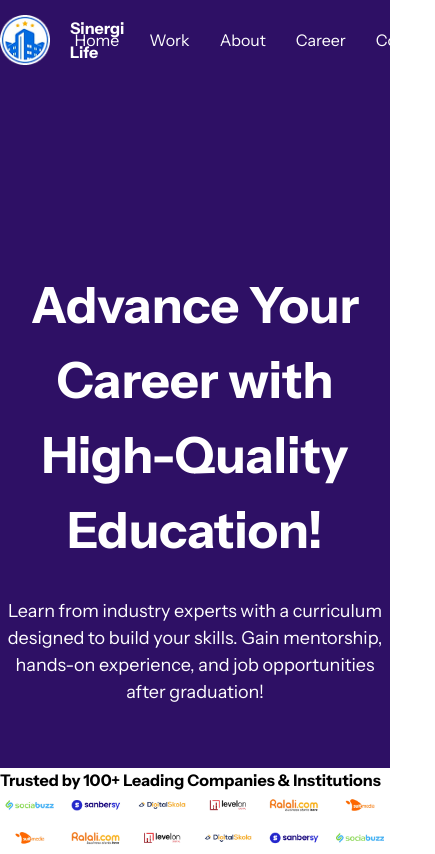
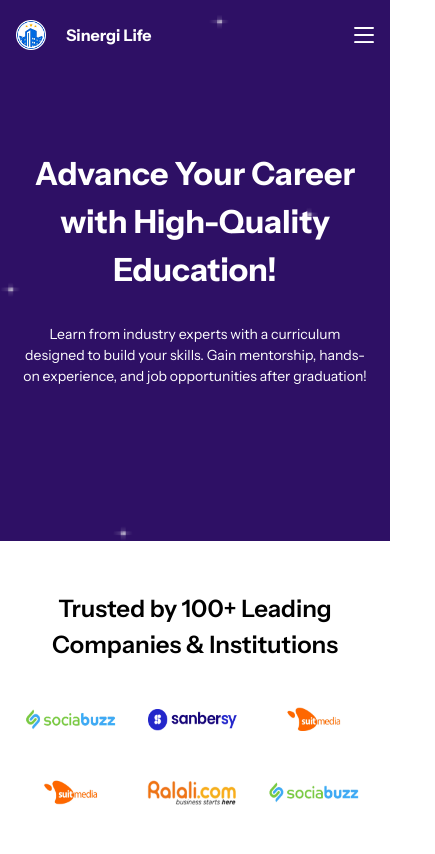
Before and after one commit to Haidarr-h/try-sinergi-tailwind, a website: page src/index.html in a window 390 px wide. Shown: the top 854 px of the page, 435 px wide, since content can reach past the window. Drawn offline with Linux system fonts and the light colour scheme; a web font is replaced by a local one.

Commit message:
add 2 pages

```diff
--- a/src/index.html
+++ b/src/index.html
@@ -1,5 +1,5 @@
 <!DOCTYPE html>
-<html lang="en">
+<html lang="en" class="overflow-x-hidden">
   <head>
     <meta charset="UTF-8" />
     <meta name="viewport" content="width=device-width, initial-scale=1.0" />
@@ -7,30 +7,62 @@
     <link href="./output.css" rel="stylesheet" />
   </head>
 
-  <body class="font-instru">
-    <!-- !NAVBAR -->
-    <header class="h-[768px] bg-[url('./images/stars.png'),_url('./images/background-header.png')]">
-      <div class="max-w-[1200px] mx-auto flex flex-col">
-        <nav class="flex justify-between mt-[15px]">
+  <body class="font-instru p-0 m-0 w-full overflow-x-hidden">
+    <!-- ! background header (blue) -->
+    <header
+      class="h-[541px] lg:h-[748px] w-full max-w-screen bg-[url('./images/stars.png'),_url('./images/background-header.png')] bg-cover"
+    >
+      <!-- ! Container kontennya -->
+      <div class="w-full lg:max-w-[1200px] mx-auto flex flex-col">
+        <!-- ! navbar -->
+        <nav
+          class="flex justify-between mt-[20px] mx-[16px] xl:mt-[15px] xl:mx-0"
+        >
+          <!-- ! logo & text -->
           <div class="flex items-center gap-[20px]">
-            <img src="images/image 1.png" alt="logo" class="w-[50px]" />
+            <img
+              src="images/image 1.png"
+              alt="logo"
+              class="w-[30px] md:w-[50px]"
+            />
             <span class="font-bold text-white">Sinergi Life</span>
           </div>
 
-          <ul class="flex gap-[30px] items-center text-white" id="navbar-links">
+          <!-- ! OPTIONS di navbar -->
+          <div
+            class="nav-links duration-500 md:static absolute bg-[url('./images/stars.png'),_url('./images/background-header.png')] bg-cover md:min-h-fit min-h-[30vh] left-0 top-[-100%] md:w-auto w-full flex items-center px-5"
+          >
+            <ul
+              class="flex md:flex-row flex-col md:items-center md:gap-[4vw] gap-8 text-white"
+              id="navbar-links"
+            >
               <li><a href="#" class="hover:underline">Home</a></li>
               <li><a href="#" class="hover:underline">Work</a></li>
               <li><a href="#" class="hover:underline">About</a></li>
               <li><a href="#" class="hover:underline">Career</a></li>
               <li><a href="#" class="hover:underline">Contact</a></li>
             </ul>
+          </div>
+          <div class="flex items-center gap-6">
+            <img
+              src="images/Menu-Icon.png"
+              alt="menu icon"
+              onclick="onToggleMenu(this)" name="menu"
+              class="w-[20px] text-3xl cursor-pointer md:hidden"
+            />
+          </div>
         </nav>
 
-        <div class="mx-auto text-center mt-[203px] max-w-[1033px]">
-          <h1 class="text-white text-[50px]">
+        <!-- ! tulisan di header -->
+        <div
+          class="flex flex-col mx-auto px-[16px] lg:mx-auto text-center mt-[100px] lg:mt-[203px] max-w-[380px] sm:max-w-[1033px] items-center"
+        >
+          <h1 class="text-white text-[32px] sm:text-[50px]">
             Advance Your Career with High-Quality Education!
           </h1>
-          <p class="text-white text-[18px] max-w-[795px] mx-auto mt-[30px]">
+          <p
+            class="text-white text-[14px] sm:text-[18px] sm:max-w-[795px] mt-[30px]"
+          >
             Learn from industry experts with a curriculum designed to build your
             skills. Gain mentorship, hands-on experience, and job opportunities
             after graduation!
@@ -39,17 +71,27 @@
       </div>
     </header>
 
+    <script>
+      const navLinks = document.querySelector(".nav-links");
+      function onToggleMenu(e) {
+        e.name = e.name === "menu" ? "close" : "menu";
+        navLinks.classList.toggle("top-[9%]");
+      }
+    </script>
+
     <main>
-      <!-- ! supported companies -->
-      <div class="supported-companies">
-        <div class="content-1">
-          <h1>Trusted by 100+ Leading Companies & Institutions</h1>
-          <img src="images/Logos Container.png" alt="" />
+      <!-- ! section 1 - supported companies -->
+      <div class="h-[320px] lg:h-[460px] bg-white">
+        <div class="w-full lg:max-w-[1200px] mx-auto flex flex-col pt-[50px] text-center gap-[30px] px-[16px]">
+          <h1 class="text-[24px] font-semibold">Trusted by 100+ Leading Companies & Institutions</h1>
+          <img src="images/companies-shorter.png" alt="companylogo" class="block h-[126px] lg:hidden mx-auto" />
+          <img src="images/Logos Container.png" alt="companylogo" class="hidden h-[180px] lg:block mx-auto"/>
+
         </div>
       </div>
 
       <!-- ! about us -->
-      <div class="about-us">
+      <div class="">
         <div class="content-2">
           <div class="text-2">
             <h1>About Us</h1>
--- a/src/input.css
+++ b/src/input.css
@@ -4,6 +4,12 @@
 @tailwind components;
 @tailwind utilities;
 
+* {
+  margin: 0;
+  padding: 0;
+  box-sizing: border-box;
+}
+
 h1 {
     @apply font-bold;
 }
```
Also changed, not shown: src/images/Menu-Icon.png (added), src/images/companies-shorter.png (added), src/images/first-background-new.png (added), src/output.css. Lines whose indentation alone changed are shown as unchanged.
